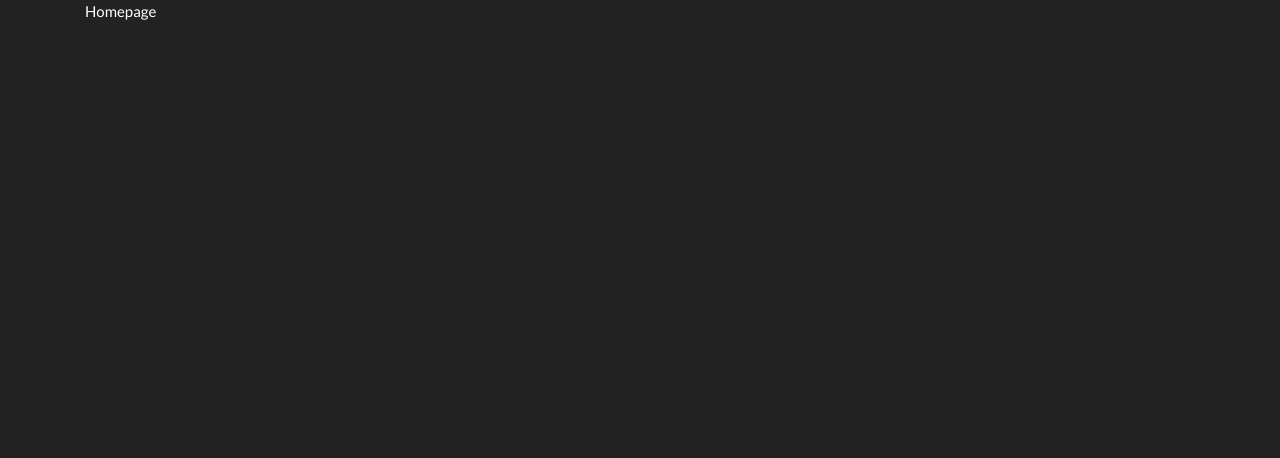
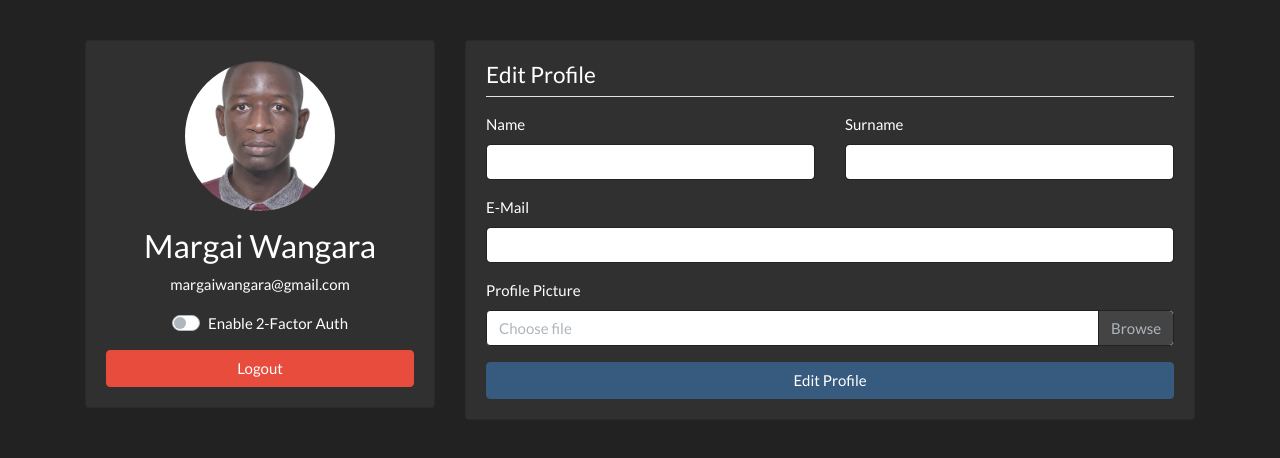
Before and after one commit to margaiwangara/nodejs-rest-client, a React (Create React App) app: page / in a window 1280 px wide. Shown: the top 458 px of the page. Built offline with nearby package versions, Linux system fonts and the light colour scheme.

Commit message:
designed homepage for user profile edit

```diff
--- a/src/views/Home/Home.js
+++ b/src/views/Home/Home.js
@@ -1,7 +1,116 @@
 import React from 'react';
+import me from '@/assets/images/me2.jpg';
 
 function Home() {
-  return <div>Homepage</div>;
+  return (
+    <div style={{ marginTop: '5vh' }}>
+      <div className="row">
+        <div className="col-md-12">
+          <div className="row">
+            <div className="col-md-4">
+              <div className="card w-100">
+                <div className="card-body text-center">
+                  <div className="image-area d-flex justify-content-center">
+                    <figure
+                      className="m-0"
+                      style={{ height: '150px', width: '150px' }}
+                    >
+                      <img
+                        src={me}
+                        alt="portrait"
+                        className="w-100 h-100 rounded-circle"
+                        style={{ objectFit: 'cover' }}
+                      />
+                    </figure>
+                  </div>
+                  <h3 className="text-center mt-3">Margai Wangara</h3>
+                  <p>margaiwangara@gmail.com</p>
+                  <div className="custom-control custom-switch mb-3">
+                    <input
+                      type="checkbox"
+                      className="custom-control-input"
+                      id="toggle2Factor"
+                    />
+                    <label className="custom-control-label" for="toggle2Factor">
+                      Enable 2-Factor Auth
+                    </label>
+                  </div>
+                  <button className="btn btn-danger btn-block">Logout</button>
+                </div>
+              </div>
+            </div>
+            <div className="col-md-8">
+              <div className="row">
+                <div className="col-md-12">
+                  <div className="card">
+                    <div className="card-body">
+                      <form>
+                        <h4 className="pb-2 mb-3 border-bottom">
+                          Edit Profile
+                        </h4>
+                        <div className="row">
+                          <div className="col-md-6">
+                            <div className="form-group">
+                              <label htmlFor="nameField">Name</label>
+                              <input
+                                type="text"
+                                className="form-control"
+                                id="nameField"
+                              />
+                            </div>
+                          </div>
+                          <div className="col-md-6">
+                            <div className="form-group">
+                              <label htmlFor="surNameField">Surname</label>
+                              <input
+                                type="text"
+                                className="form-control"
+                                id="surnameField"
+                              />
+                            </div>
+                          </div>
+                        </div>
+                        <div className="form-group">
+                          <label htmlFor="emailField">E-Mail</label>
+                          <input
+                            type="email"
+                            className="form-control"
+                            id="emailField"
+                          />
+                        </div>
+                        <div className="form-group">
+                          <label htmlFor="customFile">Profile Picture</label>
+                          <div className="custom-file">
+                            <input
+                              type="file"
+                              className="custom-file-input"
+                              id="customFile"
+                            />
+                            <label
+                              className="custom-file-label"
+                              htmlFor="customFile"
+                            >
+                              Choose file
+                            </label>
+                          </div>
+                        </div>
+                        <button
+                          type="submit"
+                          className="btn btn-primary btn-block"
+                        >
+                          Edit Profile
+                        </button>
+                      </form>
+                    </div>
+                  </div>
+                </div>
+              </div>
+            </div>
+          </div>
+        </div>
+      </div>
+    </div>
+  );
 }
 
 export default Home;
```
Also changed, not shown: src/assets/images/me.jpg (added), src/assets/images/me2.jpg (added).
